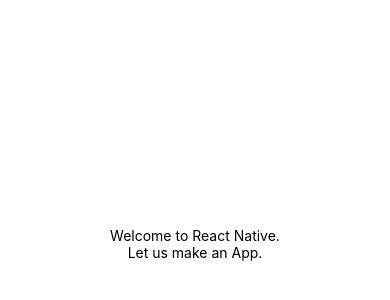
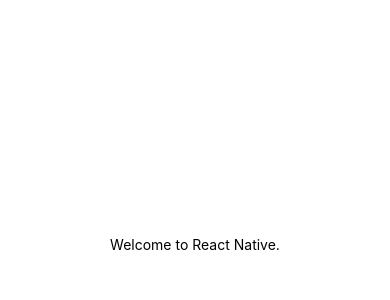
Before and after one commit to aaron-creator/Donewithit-app, a React Native app: screen / in a window 390 px wide. Shown: the part 178-478 px from the top of the page. Built offline with nearby package versions, Linux system fonts and the light colour scheme.

Commit message:
modified

```diff
--- a/App.js
+++ b/App.js
@@ -6,7 +6,6 @@
   return (
     <View style={styles.container}>
       <Text>Welcome to React Native.</Text>
-      <Text>Let us make an App.</Text>
       <StatusBar style="auto" />
     </View>
   );
```
